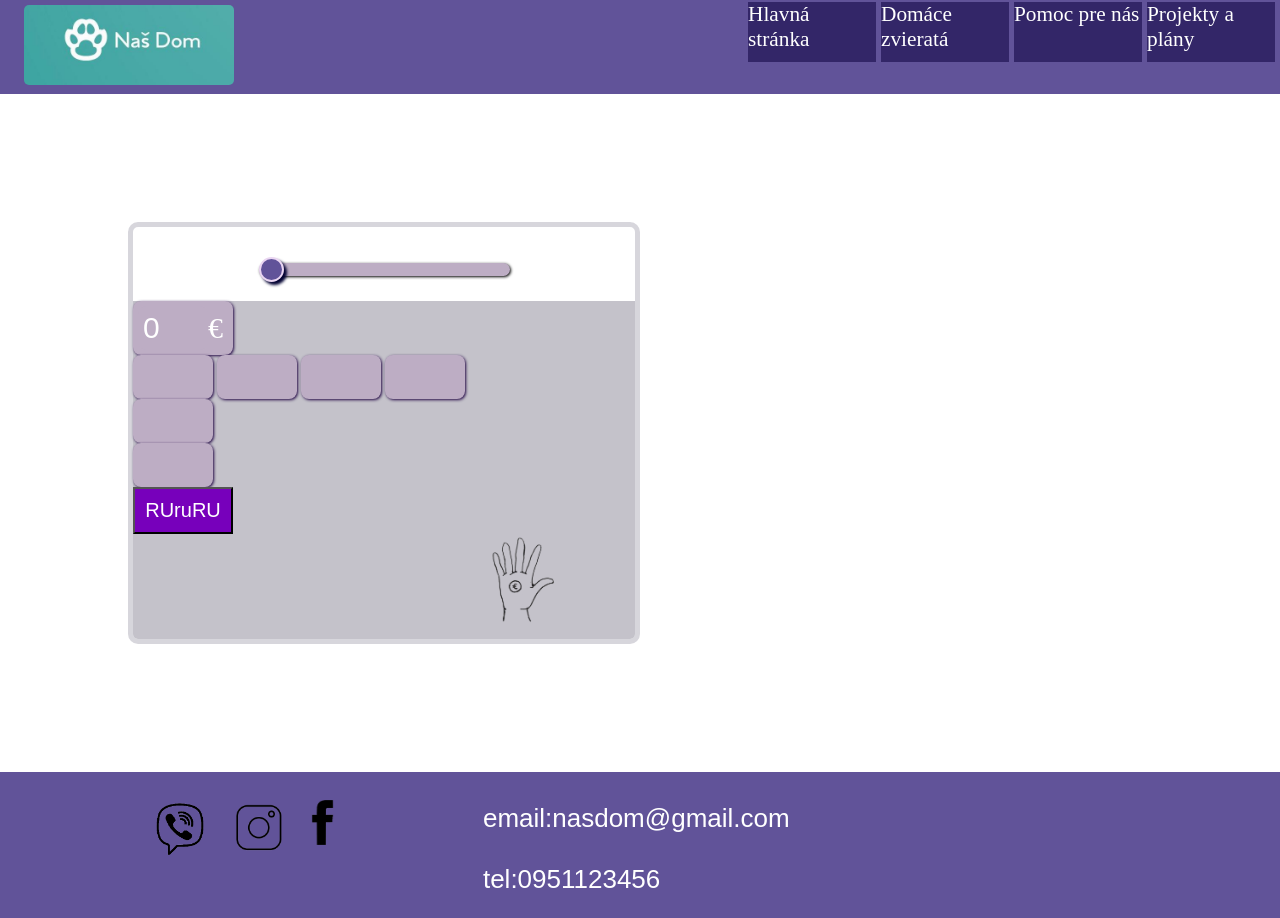
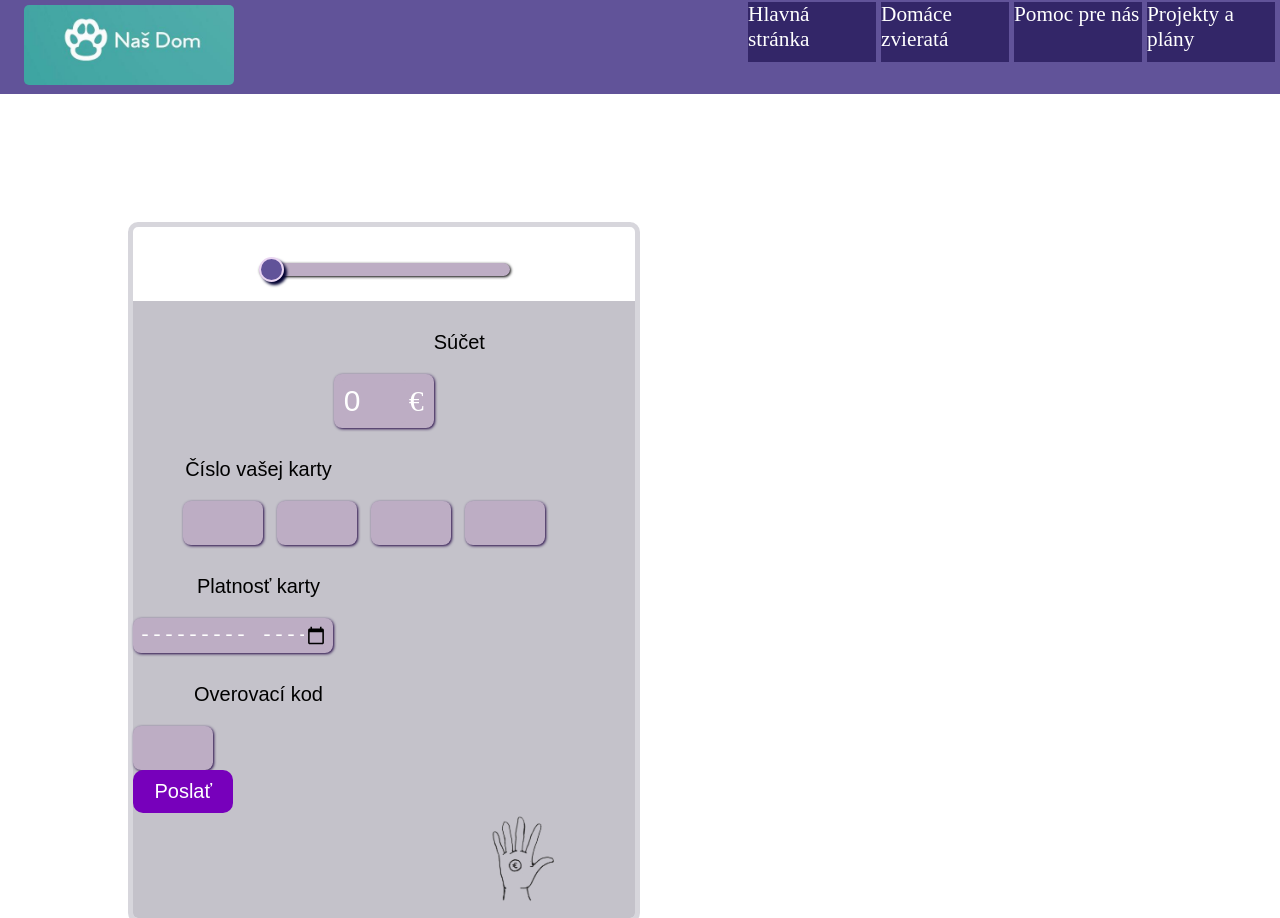
Before and after one commit to GrincenkoDaria/PetWeb, a plain HTML site: page Pomoc.html in a window 1280 px wide. Shown: the top 918 px of the page. Drawn offline with Linux system fonts and the light colour scheme.

Commit message:
moneynext2

```diff
--- a/Pomoc.css
+++ b/Pomoc.css
@@ -8,9 +8,14 @@
 .butpomoc{
   color: #fff;
   background-color: #7700bb;
-  width: 100px;
+  width: 20%;
   padding: 10px;
   font-size: 20px;
+  min-width: 80px;
+  border: none;
+  outline: none;
+  border-radius:10px ;
+
 }
 .minmoney{
 	background-color: #b4b1bbc6;
@@ -116,6 +121,19 @@ input[type="text"]{
 	border: 1px #EAD6F2;
   box-shadow: 1px 1px 3px #220745;
 	font-size: 30px;
+}
+
+input[type="month"]{
+
+	max-width: 200px;
+  width: 40%;
+	border-radius: 8px;
+	background-color: #bdadc4;
+	color: white;
+	padding: 5px;
+	border: 1px #EAD6F2;
+  box-shadow: 1px 1px 3px #220745;
+	font-size: 20px;
 
 
 }
@@ -130,7 +148,9 @@ input[type="text"]{
   font-size: 30px;
 }
 .inmon{
-  width: 100px;
+  margin-left: 40%;
+  width: 60%;
+  max-width: 100px;
 	border-radius: 8px;
 	background-color: #bdadc4;
 	color: white;
@@ -139,3 +159,20 @@ input[type="text"]{
   box-shadow: 1px 1px 3px #220745;
 	font-size: 30px;
 }
+
+.numcard{
+  margin-left: 10%;
+  margin-right: 10%;
+}
+
+.ncard{
+  margin-right:10px ;
+}
+.m{
+  font-size: 20px;
+  margin-left:0%;
+}
+.m1{
+  font-size: 20px;
+  margin-left:40%;
+}
--- a/Pomoc.html
+++ b/Pomoc.html
@@ -1,5 +1,5 @@
 <!DOCTYPE html>
-<html lang="slk">
+<html lang="sk">
 	<head>
 		<title>Naš dom</title>
 		<link rel="stylesheet" href="./Priut.css">
@@ -25,23 +25,28 @@
 
 	<div class="money">
 
+
 		<p><input type="range" min="5" max="50" step="5" id="r1"
 		 oninput="fun1()" value="0"></p>
 		 <div class="minmoney">
-		<div class="inmon"><input type="text"  value="0" id="i1">€ </div>
+			<div><p class="m1">Súčet</p>
+			<div class="inmon"> <input type="text"  value="0" id="i1">€ </div></div>
 	<div>
-			<div><input type="text">
-			<input type="text">
-			<input type="text">
-			<input type="text"></div>
-
-			<div><input type="text"></div>
-			<div><input type="text"></div>
+		<p class="m">Číslo vašej karty</p>
+			<div class="numcard"><input type="text" maxlength="4" class="ncard">
+			<input type="text" maxlength="4" class="ncard">
+			<input type="text" maxlength="4" class="ncard">
+			<input type="text" maxlength="4" class="ncard"></div>
+			<p class="m">Platnosť karty</p>
+			<div><input type="month"></div>
+			<p class="m">Overovací kod</p>
+			<div><input type="text" maxlength="3" class=""></div>
 
 
 
-	</div>
-	<a href="Foto/akujem-za-pozornos-5bd4bd.jpg"><button class="butpomoc">RUruRU</button></a>
+
+		 </div>
+	<a href="Foto/akujem-za-pozornos-5bd4bd.jpg"><button class="butpomoc">Poslať</button></a>
 
 		<img src="img/1650021998421.png" class="pomimg">
 	 </div>
```
Also changed, not shown: Pomoc.js (line endings or trailing spaces).
